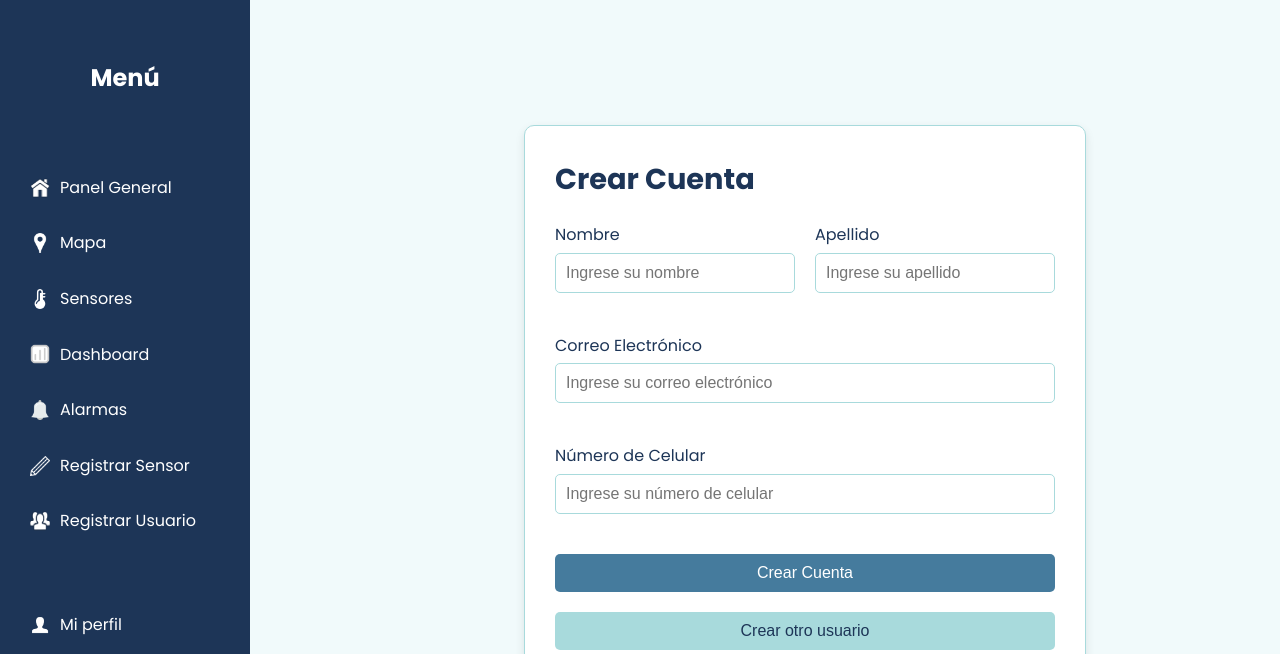
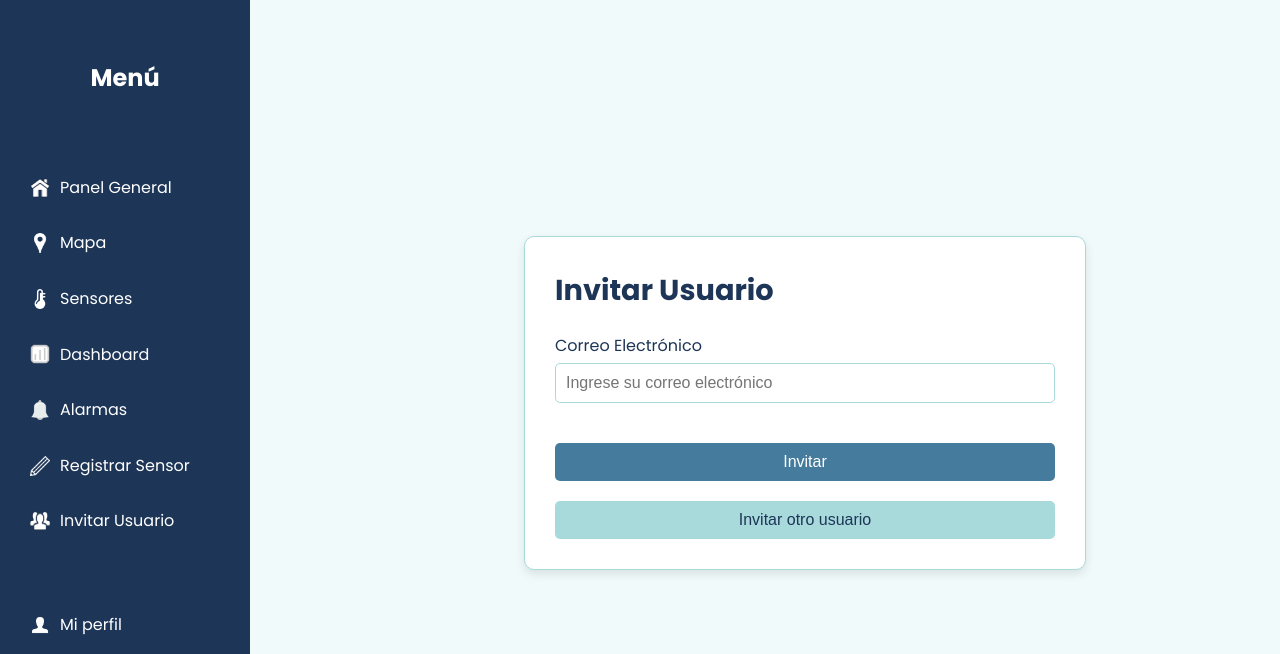
Before and after one commit to PauliLuna/ProyectoFinalSensores, a plain HTML site: page frontend/register_user.html in a window 1280 px wide. Shown: the part 67-721 px from the top of the page. Drawn offline with Linux system fonts and the light colour scheme.

Commit message:
Changed Registrar to Invitar Usuario form

```diff
--- a/frontend/register_user.html
+++ b/frontend/register_user.html
@@ -18,7 +18,7 @@
             <li><a href="dashboard.html"><img src="assets/dashboard-icon.png" alt="Dashboard Icon"><span>Dashboard</span></a></li>
             <li><a href="alarmas.html"><img src="assets/alarms-icon.png" alt="Alarms Icon"><span>Alarmas</span></a></li>
             <li><a href="register_sensor.html"><img src="assets/register-sensor-icon.png" alt="Register Sensor Icon"><span>Registrar Sensor</span></a></li>
-            <li><a href="register_user.html"><img src="assets/register-user-icon.png" alt="Register User Icon"><span>Registrar Usuario</span></a></li>
+            <li><a href="register_user.html"><img src="assets/register-user-icon.png" alt="Register User Icon"><span>Invitar Usuario</span></a></li>
         </ul>
         <div class="sidebar-footer">
             <ul>
@@ -47,30 +47,16 @@
     <div class="main-content">
         <div class="form-container">
             <div class="form-card">
-                <h1>Crear Cuenta</h1>
+                <h1>Invitar Usuario</h1>
                 <form action="/register" method="POST" class="form">
-                    <div class="form-row">
-                        <div class="form-group">
-                            <label for="nombreUsuario">Nombre</label>
-                            <input type="text" id="nombreUsuario" name="nombreUsuario" placeholder="Ingrese su nombre" required>
-                        </div>
-                        <div class="form-group">
-                            <label for="apellidoUsuario">Apellido</label>
-                            <input type="text" id="apellidoUsuario" name="apellidoUsuario" placeholder="Ingrese su apellido" required>
-                        </div>
-                    </div>
                     <div class="form-group">
                         <label for="mail">Correo Electrónico</label>
                         <input type="email" id="mail" name="mail" placeholder="Ingrese su correo electrónico" required>
                     </div>
-                    <div class="form-group">
-                        <label for="numeroCelular">Número de Celular</label>
-                        <input type="tel" id="numeroCelular" name="numeroCelular" placeholder="Ingrese su número de celular" required>
-                    </div>
-                    <button type="submit" class="btn-primary">Crear Cuenta</button>
+                    <button type="submit" class="btn-primary">Invitar</button>
                 </form>
                 <!-- Add "Crear otro usuario" button -->
-                <button onclick="window.location.reload()" class="btn-secondary">Crear otro usuario</button>
+                <button onclick="window.location.reload()" class="btn-secondary">Invitar otro usuario</button>
             </div>
         </div>
     </div>
```
Also changed, not shown: frontend/alarmas.html (+1 -1 lines), frontend/dashboard.html (+1 -1 lines), frontend/dashboard_sensor.html (+1 -1 lines), frontend/home.html (+1 -1 lines), frontend/register_camera.html (+1 -1 lines), frontend/register_sensor.html (+1 -1 lines), frontend/sensores.html (+1 -1 lines).
